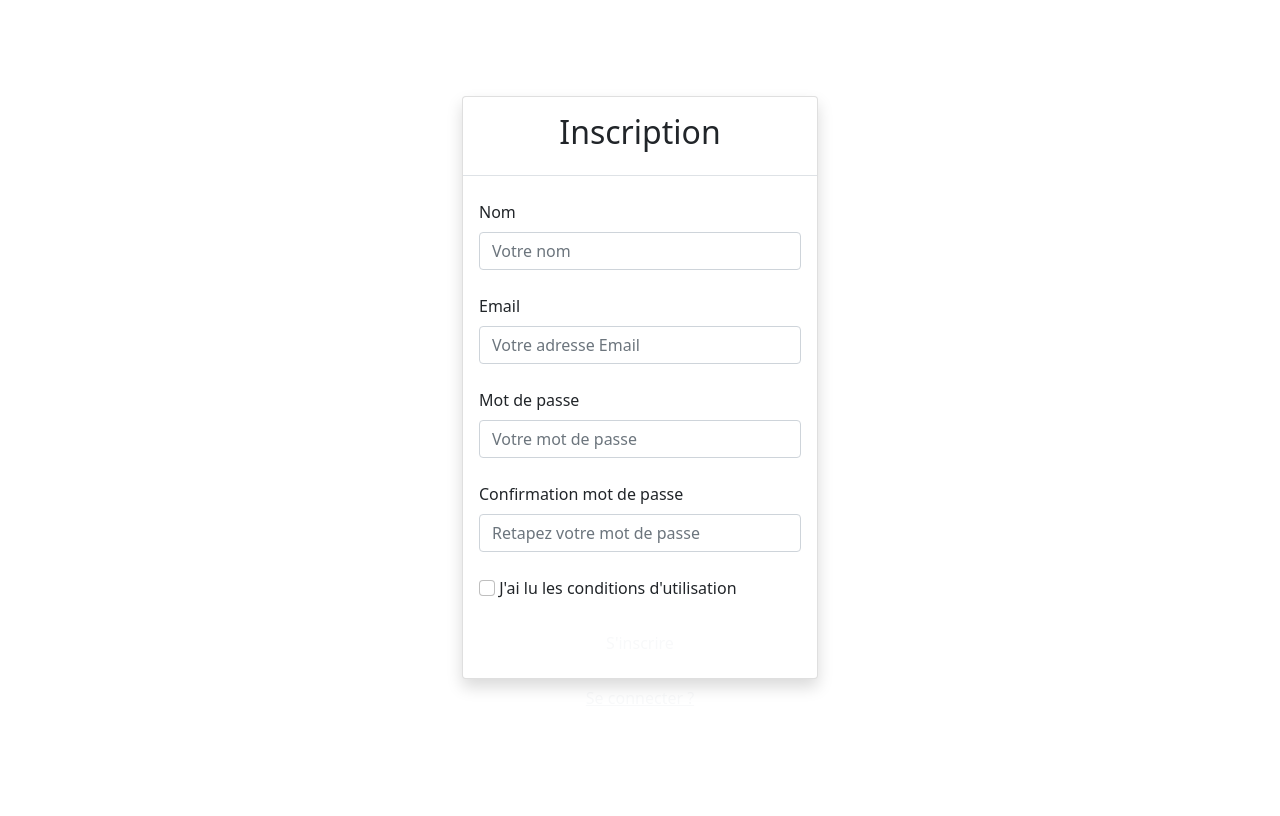
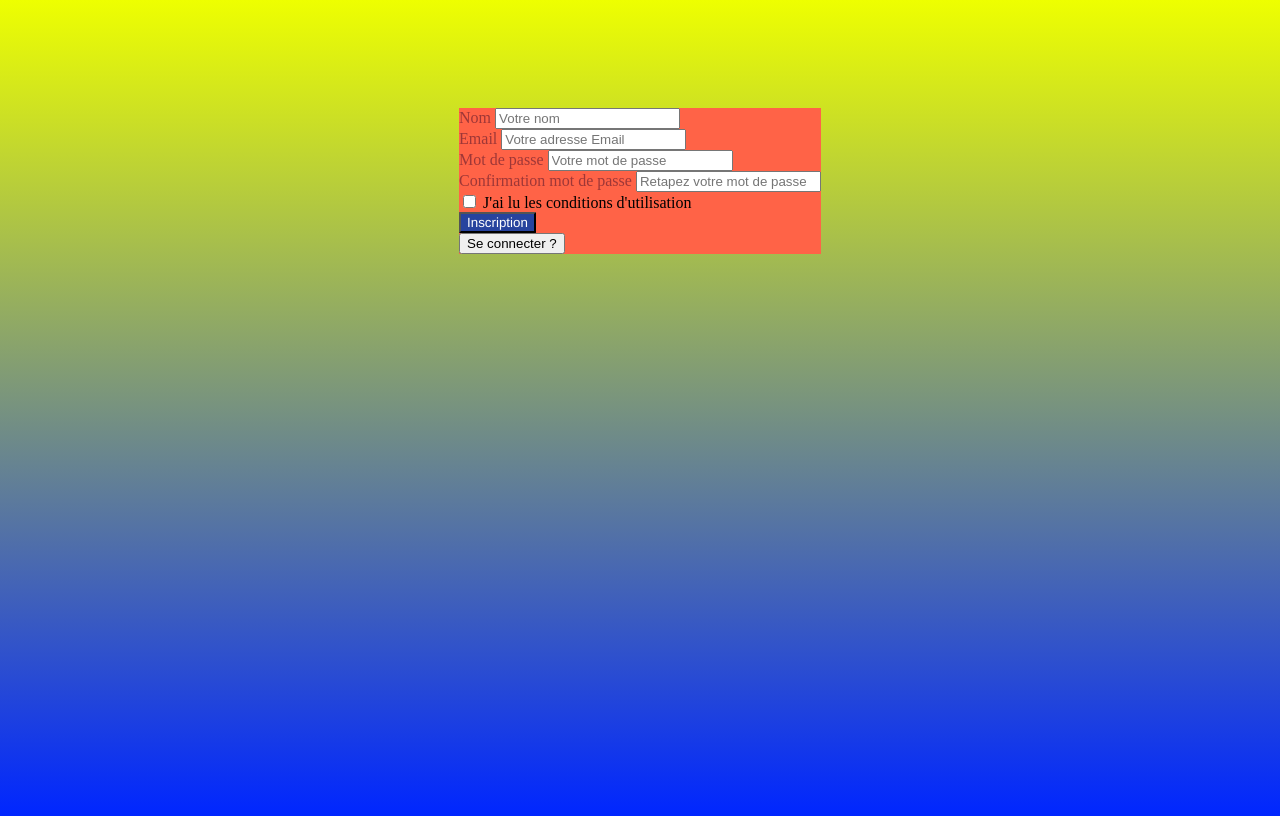
Before and after one commit to codeuronline/Aux2Alpes, a PHP site: page /inscription.php in a window 1280 px wide. Before the commit the page ends 695 px from the top, so only its background shows below. Run offline with PHP 8.4, Linux system fonts and the light colour scheme; some libraries are stand-ins or nearby versions.

Commit message:
debut css

```diff
--- a/gitebonbon.css
+++ b/gitebonbon.css
@@ -1,5 +1,29 @@
+
+/* ----------------------------page inscription --------------------------------------------*/
+
 body {
     background-image: linear-gradient(rgb(238, 255, 0), rgb(0, 38, 255));
     background-repeat: no-repeat;
     background-size: cover;
+    height: 100vh;;
+    justify-content: center;
+    display: flex;
   }
+.row1 {
+  margin-top: 100px;
+  align-items: center;
+  background-color: tomato;
+}
+/*ici les boutons*/
+.d-grid .btn-main-bg-text-light{
+  background-color: rgb(39, 67, 158);
+  color: white;
+  border-radius: 2%;
+  font-family : Helvetica, sans-serif;
+}
+
+/*ici les titre */
+.form-label {
+  color: rgb(158, 55, 55);
+  text-align: center;
+}
--- a/inscription.php
+++ b/inscription.php
@@ -5,14 +5,8 @@
     <meta charset="UTF-8">
     <meta http-equiv="X-UA-Compatible" content="IE=edge">
     <meta name="viewport" content="width=device-width, initial-scale=1.0">
-    <link href="https://cdn.jsdelivr.net/npm/bootstrap@5.1.3/dist/css/bootstrap.min.css" rel="stylesheet"
-        integrity="sha384-1BmE4kWBq78iYhFldvKuhfTAU6auU8tT94WrHftjDbrCEXSU1oBoqyl2QvZ6jIW3" crossorigin="anonymous">
-    <script src="https://cdn.jsdelivr.net/npm/bootstrap@5.1.3/dist/js/bootstrap.bundle.min.js"
-        integrity="sha384-ka7Sk0Gln4gmtz2MlQnikT1wXgYsOg+OMhuP+IlRH9sENBO0LRn5q+8nbTov4+1p" crossorigin="anonymous">
-    </script>
     <link rel="stylesheet" href="https://cdn.jsdelivr.net/npm/bootstrap-icons@1.7.2/font/bootstrap-icons.css">
-    <link rel="stylesheet" href="CSS\style.css">
-    <title>Inscription</title>
+    <link rel="stylesheet" href=".\gitebonbon.css">
 </head>
 
 <body class='main-bg'>
@@ -55,11 +49,10 @@
     }
     ?>
         <div class='container'>
-            <div class='row justify-content-center mt-5'>
+            <div class='row1'>
                 <div class='col-lg-4 col-md-8 col-sm-8'>
                     <div class='card shadow'>
                         <div class='card-title text-center border-bottom'>
-                            <h2 class='p-3'>Inscription</h2>
                         </div>
                         <div class='card-body'>
                             <form action='validationformulaire.php' method='post'>
@@ -89,7 +82,7 @@
                                     <label for='form-cgv'>J'ai lu les conditions d'utilisation</label>
                                 </div>
                                 <div class='d-grid'>
-                                    <button type='submit' class='btn main-bg text-light'>S'inscrire</button>
+                                    <button type='submit' class='btn-main-bg-text-light'>Inscription</button>
                                 </div>
                             </form>
                         </div>
@@ -100,8 +93,6 @@
                 </div>
             </div>
         </div>
-
-
 </body>
 <script src="https://code.jquery.com/jquery-3.2.1.slim.min.js"></script>
 <script src="https://cdnjs.cloudflare.com/ajax/libs/popper.js/1.12.9/umd/popper.min.js"></script>
```
